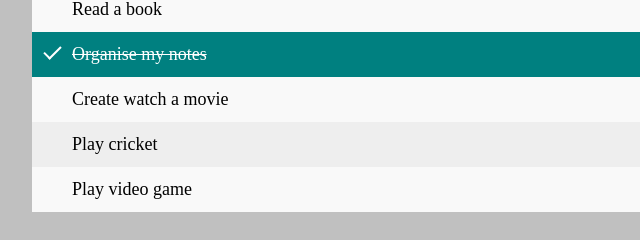
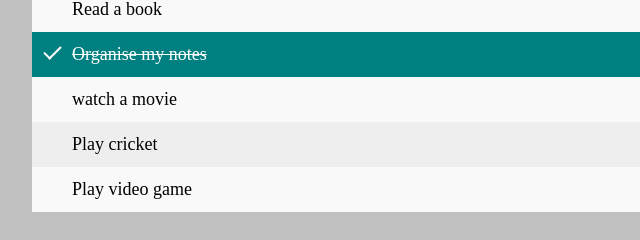
Before and after one commit to firoz1123/to-do-list, a plain HTML site: page todo.html in a window 1280 px wide. Shown: the part 248-488 px from the top of the page, 288-928 px from the left. Drawn offline with Linux system fonts and the light colour scheme; files whose address does not match are found by name.

Commit message:
Update todo.html

```diff
--- a/todo.html
+++ b/todo.html
@@ -14,7 +14,7 @@
       <li>Practise yoga</li>
       <li>Read a book </li>
       <li class="checked">Organise my notes</li>
-      <li>Create watch a movie</li>
+      <li>watch a movie</li>
       <li>Play cricket</li>
       <li>Play video game</li>
     </ul>
```
